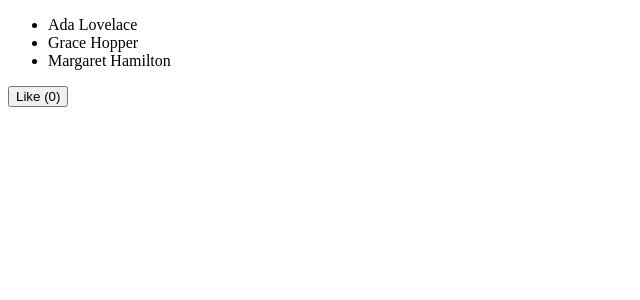
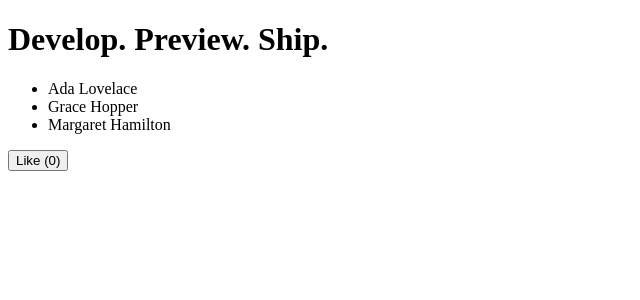
Before and after one commit to augustogiavedoni/dashboard, a Next.js app: page / in a window 1280 px wide. Shown: the top 300 px of the page, without its empty margins (0-640 px from the left). Built offline with nearby package versions, Linux system fonts and the light colour scheme.

Commit message:
refactor: chapter 10 code

```diff
--- /dev/null
+++ b/app/like-button.js
@@ -0,0 +1,13 @@
+"use client";
+
+import { useState } from "react";
+
+export default function LikeButton() {
+  const [likes, setLikes] = useState(0);
+
+  function handleClick() {
+    setLikes(likes + 1);
+  }
+
+  return <button onClick={handleClick}>Like ({likes})</button>;
+}
--- a/app/page.js
+++ b/app/page.js
@@ -1,28 +1,21 @@
-import { useState } from "react";
+import LikeButton from "./like-button";
 
 function Header({ title }) {
-  return;
-  <h1>{title ? title : "Default title"}</h1>;
+  return <h1>{title ? title : "Default title"}</h1>;
 }
 
 export default function HomePage() {
   const names = ["Ada Lovelace", "Grace Hopper", "Margaret Hamilton"];
-  const [likes, setLikes] = useState(0);
-
-  function handleClick() {
-    setLikes(likes + 1);
-  }
 
   return (
     <div>
-      <header title="Develop. Preview. Ship." />
+      <Header title="Develop. Preview. Ship." />
       <ul>
         {names.map((name) => (
           <li key="{name}">{name}</li>
         ))}
       </ul>
-
-      <button onClick="{handleClick}">Like ({likes})</button>
+      <LikeButton />
     </div>
   );
 }
```
